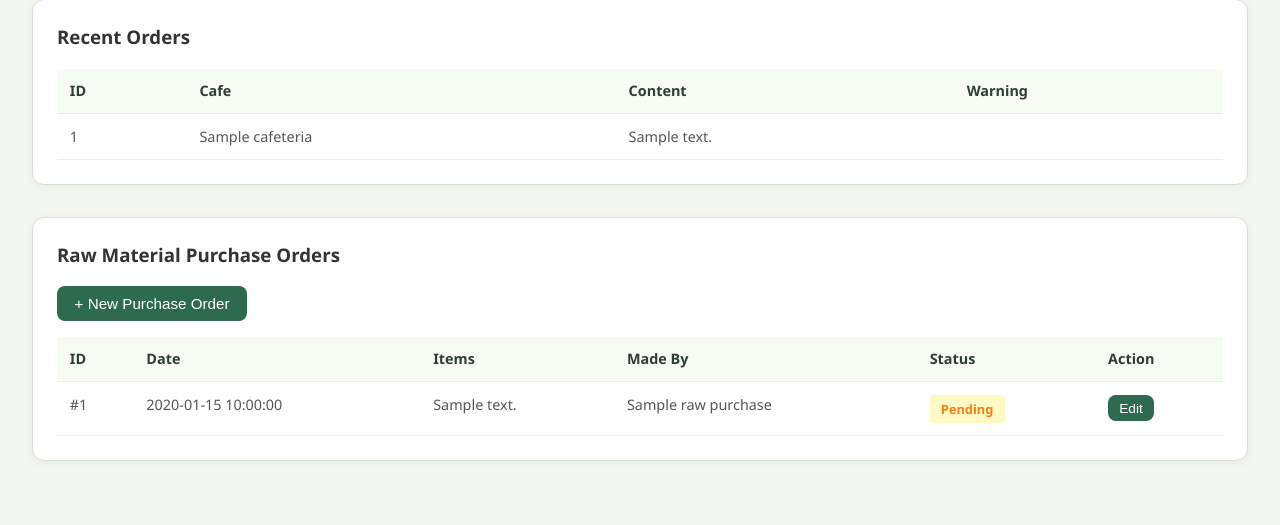
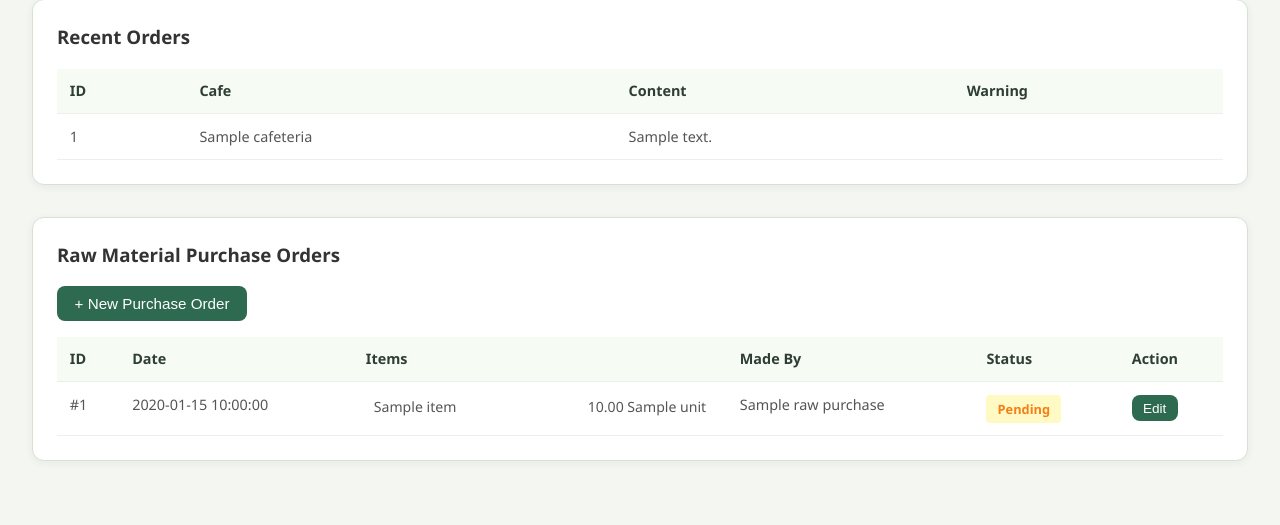
Before and after one commit to rodionk1/eiksmarka, a Flask app: template templates/index.html in a window 1280 px wide. Shown: the part 839-1364 px from the top of the page. Run offline with Flask 3, Linux system fonts and the light colour scheme; the template is opened without the code that fills it: most values are stand-ins (such as "Sample title", 1, 10 or a date in 2020).

Commit message:
Fix purchase edit (data attributes), add units to purchase order items

```diff
--- a/static/style.css
+++ b/static/style.css
@@ -348,6 +348,35 @@ td {
     border-bottom: 1px solid #f0f0f0;
 }
 
+.purchase-item .item-name {
+    font-weight: 600;
+    color: #1a1a2e;
+    display: flex;
+    align-items: flex-end;
+    padding-bottom: 0.35rem;
+}
+
+.items-subtable {
+    border-collapse: collapse;
+    width: 100%;
+    font-size: 0.88rem;
+}
+
+.items-subtable td {
+    padding: 0.15rem 0.5rem;
+    border: none;
+}
+
+.items-subtable td:first-child {
+    font-weight: 500;
+}
+
+.items-subtable td:last-child {
+    color: #555;
+    text-align: right;
+    white-space: nowrap;
+}
+
 .purchase-item:last-child {
     margin-bottom: 0;
     padding-bottom: 0;
--- a/templates/index.html
+++ b/templates/index.html
@@ -73,12 +73,18 @@
                         <tr>
                             <td>#{{ p.ID }}</td>
                             <td>{{ p.Date }}</td>
-                            <td>{{ p.Contents }}</td>
+                            <td>
+                                <table class="items-subtable">
+                                    {% for item in p.items_resolved %}
+                                    <tr><td>{{ item.name }}</td><td>{{ '%.2f'|format(item.qty) }} {{ item.unit }}</td></tr>
+                                    {% endfor %}
+                                </table>
+                            </td>
                             <td>{{ p.made_by_name }}</td>
                             <td><span class="status-badge {{ 'done' if p.Accomplished else 'pending' }}">{{ 'Done' if p.Accomplished else 'Pending' }}</span></td>
                             <td>
                                 {% if not p.Accomplished %}
-                                <button class="action-btn" onclick="editAdminRawPurchase({{ p.ID }}, '{{ p.Contents }}')">Edit</button>
+                                <button class="action-btn edit-raw-purchase" data-id="{{ p.ID }}" data-items='{{ p.items_resolved | tojson }}'>Edit</button>
                                 {% endif %}
                             </td>
                         </tr>
@@ -119,12 +125,18 @@
                         <tr>
                             <td>#{{ p.ID }}</td>
                             <td>{{ p.Date }}</td>
-                            <td>{{ p.Contents }}</td>
+                            <td>
+                                <table class="items-subtable">
+                                    {% for item in p.items_resolved %}
+                                    <tr><td>{{ item.name }}</td><td>{{ '%.2f'|format(item.qty) }} {{ item.unit }}</td></tr>
+                                    {% endfor %}
+                                </table>
+                            </td>
                             <td>{{ p.made_by_name }}</td>
                             <td><span class="status-badge {{ 'done' if p.Accomplished else 'pending' }}">{{ 'Done' if p.Accomplished else 'Pending' }}</span></td>
                             <td>
                                 {% if not p.Accomplished %}
-                                <button class="action-btn" onclick="editKitchenRawPurchase({{ p.ID }}, '{{ p.Contents }}')">Edit</button>
+                                <button class="action-btn edit-raw-purchase" data-id="{{ p.ID }}" data-items='{{ p.items_resolved | tojson }}'>Edit</button>
                                 {% endif %}
                             </td>
                         </tr>
@@ -188,7 +200,7 @@
 
             <div class="form-card">
                 <h3>Product Purchase Orders</h3>
-                <button class="primary-btn" onclick="openProductPurchaseModal()">+ New Product Purchase Order</button>
+                <button class="primary-btn" onclick="openNewProductPurchaseModal()">+ New Product Purchase Order</button>
                 <table class="data-table">
                     <thead><tr><th>ID</th><th>Date</th><th>Items</th><th>Status</th><th>Action</th></tr></thead>
                     <tbody>
@@ -196,11 +208,17 @@
                         <tr>
                             <td>#{{ p.ID }}</td>
                             <td>{{ p.Date }}</td>
-                            <td>{{ p.Contents }}</td>
+                            <td>
+                                <table class="items-subtable">
+                                    {% for item in p.items_resolved %}
+                                    <tr><td>{{ item.name }}</td><td>{{ '%.2f'|format(item.qty) }} {{ item.unit }}</td></tr>
+                                    {% endfor %}
+                                </table>
+                            </td>
                             <td><span class="status-badge {{ 'done' if p.Accomplished else 'pending' }}">{{ 'Done' if p.Accomplished else 'Pending' }}</span></td>
                             <td>
                                 {% if not p.Accomplished %}
-                                <button class="action-btn" onclick="editProductPurchase({{ p.ID }}, '{{ p.Contents }}')">Edit</button>
+                                <button class="action-btn edit-product-purchase" data-id="{{ p.ID }}" data-items='{{ p.items_resolved | tojson }}'>Edit</button>
                                 {% endif %}
                             </td>
                         </tr>
@@ -343,17 +361,35 @@ document.querySelectorAll('.tab-btn').forEach(btn => {
 const lastTab = localStorage.getItem('activeTab') || 'admin';
 switchTab(lastTab);
 
+// Event delegation for edit buttons (avoids inline JSON in onclick)
+document.addEventListener('click', function(e) {
+    const rawBtn = e.target.closest('.edit-raw-purchase');
+    if (rawBtn) {
+        const items = JSON.parse(rawBtn.dataset.items);
+        editRawPurchase(rawBtn.dataset.id, items);
+    }
+    const prodBtn = e.target.closest('.edit-product-purchase');
+    if (prodBtn) {
+        const items = JSON.parse(prodBtn.dataset.items);
+        editProductPurchase(prodBtn.dataset.id, items);
+    }
+});
+
 // Raw Purchase Functions (Admin & Kitchen)
 function openRawPurchaseModal() {
     document.getElementById('rawPurchaseModal').style.display = 'block';
 }
 
 function openAdminRawPurchaseModal() {
+    document.getElementById('rawPurchaseForm').reset();
+    document.getElementById('rawPurchaseForm').action = '/purchase';
+    document.getElementById('rawPurchaseItems').innerHTML = '';
+    addRawPurchaseItem();
     openRawPurchaseModal();
 }
 
 function openKitchenRawPurchaseModal() {
-    openRawPurchaseModal();
+    openAdminRawPurchaseModal();
 }
 
 function closeRawPurchaseModal() {
@@ -369,57 +405,48 @@ function addRawPurchaseItem() {
         <label>Raw Material
             <select name="raw_id">
                 <option value="">-- Select --</option>
-                {% for r in data.raw_products %}<option value="{{ r.Raw_id }}">{{ r.Raw_name_nor }}</option>{% endfor %}
+                {% for r in data.raw_products %}<option value="{{ r.Raw_id }}" data-unit="{{ r.Unit }}">{{ r.Raw_name_nor }}</option>{% endfor %}
             </select>
         </label>
         <label>Quantity
             <input type="number" step="0.01" min="0.01" name="quantity" value="0">
         </label>
-        <button type="button" onclick="removeRawPurchaseItem(this)">Remove</button>
+        <button type="button" onclick="this.closest('.purchase-item').remove()">Remove</button>
     `;
     container.appendChild(newItem);
 }
 
-function removeRawPurchaseItem(btn) {
-    btn.parentElement.remove();
-}
-
-function editRawPurchase(purchaseId, contents) {
-    const items = JSON.parse(contents);
+function editRawPurchase(purchaseId, items) {
     document.getElementById('rawPurchaseForm').action = `/purchase/${purchaseId}/update`;
     const container = document.getElementById('rawPurchaseItems');
     container.innerHTML = '';
-    for (const [rawId, qty] of Object.entries(items)) {
-        const item = document.createElement('div');
-        item.className = 'purchase-item';
-        item.innerHTML = `
-            <label>Raw Material
-                <select name="raw_id">
-                    <option value="">-- Select --</option>
-                    {% for r in data.raw_products %}<option value="{{ r.Raw_id }}" {% if r.Raw_id|string == rawId %}selected{% endif %}>{{ r.Raw_name_nor }}</option>{% endfor %}
-                </select>
+    for (const item of items) {
+        const el = document.createElement('div');
+        el.className = 'purchase-item';
+        el.innerHTML = `
+            <span class="item-name">${item.name}</span>
+            <input type="hidden" name="raw_id" value="${item.id}">
+            <label>Quantity (${item.unit})
+                <input type="number" step="0.01" min="0.01" name="quantity" value="${item.qty}">
             </label>
-            <label>Quantity
-                <input type="number" step="0.01" min="0.01" name="quantity" value="${qty}">
-            </label>
-            <button type="button" onclick="removeRawPurchaseItem(this)">Remove</button>
+            <button type="button" onclick="this.closest('.purchase-item').remove()">Remove</button>
         `;
-        container.appendChild(item);
+        container.appendChild(el);
     }
     openRawPurchaseModal();
-}
-
-function editAdminRawPurchase(purchaseId, contents) {
-    editRawPurchase(purchaseId, contents);
-}
-
-function editKitchenRawPurchase(purchaseId, contents) {
-    editRawPurchase(purchaseId, contents);
 }
 
 // Product Purchase Functions
 function openProductPurchaseModal() {
     document.getElementById('productPurchaseModal').style.display = 'block';
+}
+
+function openNewProductPurchaseModal() {
+    document.getElementById('productPurchaseForm').reset();
+    document.getElementById('productPurchaseForm').action = '/purchase';
+    document.getElementById('productPurchaseItems').innerHTML = '';
+    addProductPurchaseItem();
+    openProductPurchaseModal();
 }
 
 function closeProductPurchaseModal() {
@@ -435,42 +462,33 @@ function addProductPurchaseItem() {
         <label>Product
             <select name="raw_id">
                 <option value="">-- Select --</option>
-                {% for p in data.products %}<option value="{{ p.Prod_id }}">{{ p.Prod_name }}</option>{% endfor %}
+                {% for p in data.products %}<option value="{{ p.Prod_id }}" data-unit="{{ p.Unit }}">{{ p.Prod_name }}</option>{% endfor %}
             </select>
         </label>
         <label>Quantity
             <input type="number" step="0.01" min="0.01" name="quantity" value="0">
         </label>
-        <button type="button" onclick="removeProductPurchaseItem(this)">Remove</button>
+        <button type="button" onclick="this.closest('.purchase-item').remove()">Remove</button>
     `;
     container.appendChild(newItem);
 }
 
-function removeProductPurchaseItem(btn) {
-    btn.parentElement.remove();
-}
-
-function editProductPurchase(purchaseId, contents) {
-    const items = JSON.parse(contents);
+function editProductPurchase(purchaseId, items) {
     document.getElementById('productPurchaseForm').action = `/purchase/${purchaseId}/update`;
     const container = document.getElementById('productPurchaseItems');
     container.innerHTML = '';
-    for (const [prodId, qty] of Object.entries(items)) {
-        const item = document.createElement('div');
-        item.className = 'purchase-item';
-        item.innerHTML = `
-            <label>Product
-                <select name="raw_id">
-                    <option value="">-- Select --</option>
-                    {% for p in data.products %}<option value="{{ p.Prod_id }}" {% if p.Prod_id|string == prodId %}selected{% endif %}>{{ p.Prod_name }}</option>{% endfor %}
-                </select>
+    for (const item of items) {
+        const el = document.createElement('div');
+        el.className = 'purchase-item';
+        el.innerHTML = `
+            <span class="item-name">${item.name}</span>
+            <input type="hidden" name="raw_id" value="${item.id}">
+            <label>Quantity (${item.unit})
+                <input type="number" step="0.01" min="0.01" name="quantity" value="${item.qty}">
             </label>
-            <label>Quantity
-                <input type="number" step="0.01" min="0.01" name="quantity" value="${qty}">
-            </label>
-            <button type="button" onclick="removeProductPurchaseItem(this)">Remove</button>
+            <button type="button" onclick="this.closest('.purchase-item').remove()">Remove</button>
         `;
-        container.appendChild(item);
+        container.appendChild(el);
     }
     openProductPurchaseModal();
 }
```
Also changed, not shown: services.py (+31 -5 lines).
